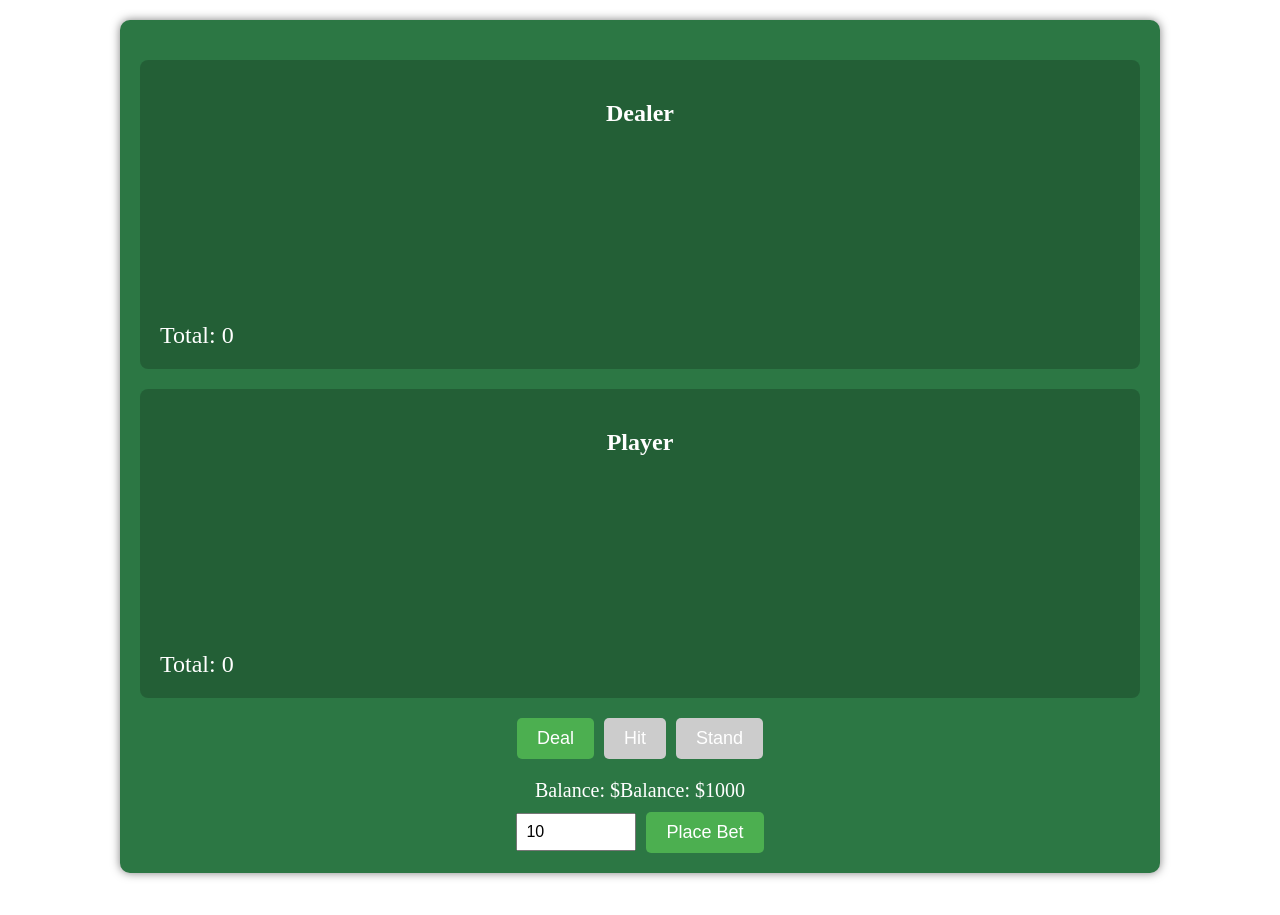
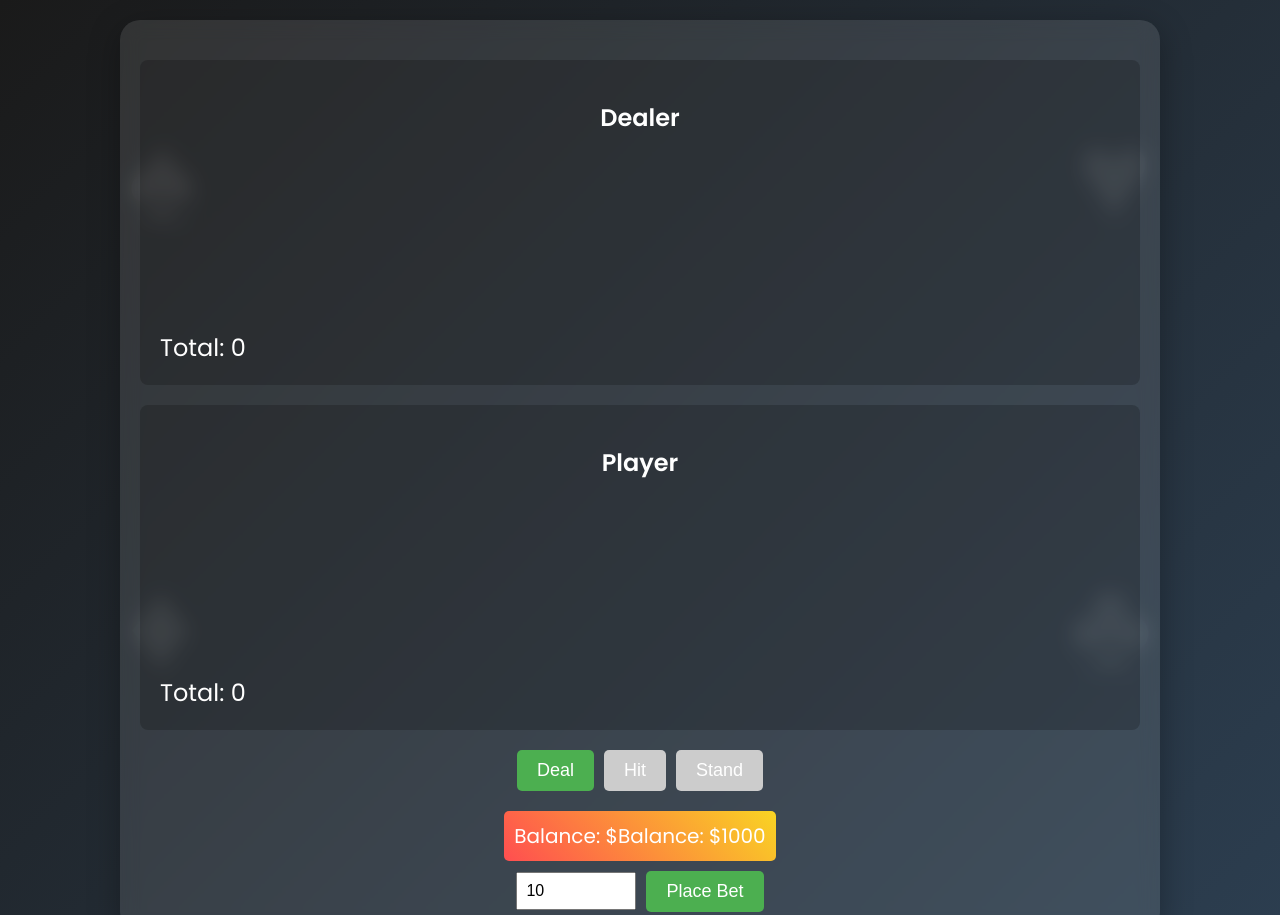
Before and after one commit to TserrieDnicHxh/AdvancedProgramingProject, a plain HTML site: page blackj.html in a window 1280 px wide. Shown: the top 915 px of the page. Before the commit the page ends 893 px from the top, so only its background shows below. Drawn offline with Linux system fonts and the light colour scheme.

Commit message:
Update blackj.html

```diff
--- a/blackj.html
+++ b/blackj.html
@@ -5,8 +5,56 @@
     <meta name="viewport" content="width=device-width, initial-scale=1.0">
     <title>Blackjack Game</title>
     <link rel="stylesheet" href="./blackjack.css">
+    <link href="https://fonts.googleapis.com/css2?family=Poppins:wght@400;600&display=swap" rel="stylesheet">
+    <style>
+        body {
+            font-family: 'Poppins', sans-serif;
+            background: linear-gradient(135deg, #1a1a1a, #2c3e50);
+            color: #ffffff;
+            min-height: 100vh;
+        }
+
+
+
+        .game-container {
+            background: rgba(255, 255, 255, 0.1);
+            border-radius: 20px;
+            backdrop-filter: blur(10px);
+            box-shadow: 0 8px 32px rgba(0, 0, 0, 0.3);
+            padding: 20px;
+            animation: fadeIn 1s ease-in;
+        }
+
+        @keyframes fadeIn {
+            from {
+                opacity: 0;
+                transform: translateY(20px);
+            }
+            to {
+                opacity: 1;
+                transform: translateY(0);
+            }
+        }
+
+        .card-decoration {
+            position: fixed;
+            font-size: 8rem;
+            opacity: 0.1;
+            pointer-events: none;
+        }
+
+        .spade { top: 10%; left: 10%; }
+        .heart { top: 10%; right: 10%; }
+        .diamond { bottom: 10%; left: 10%; }
+        .club { bottom: 10%; right: 10%; }
+    </style>
 </head>
 <body>
+    <div class="card-decoration spade">♠</div>
+    <div class="card-decoration heart">♥</div>
+    <div class="card-decoration diamond">♦</div>
+    <div class="card-decoration club">♣</div>
+
     <div class="game-container">
         <div class="dealer-area">
             <h2>Dealer</h2>
@@ -28,7 +76,8 @@
 
         <div class="game-status">
             <div id="message"></div>
-            <div class="balance">Balance: $<span id="money">1000</span></div>
+            <div class="balance" style="background: linear-gradient(45deg, #ff4e50, #f9d423); padding: 10px; border-radius: 5px; display: inline-block;">Balance: $<span id="money">1000</span></div>
+
             <div class="bet-area">
                 <input type="number" id="bet-amount" min="10" max="1000" value="10">
                 <button id="place-bet">Place Bet</button>
@@ -37,4 +86,4 @@
     </div>
     <script src="./blackjack.js"></script>
 </body>
-</html>
+</html></div>
```
